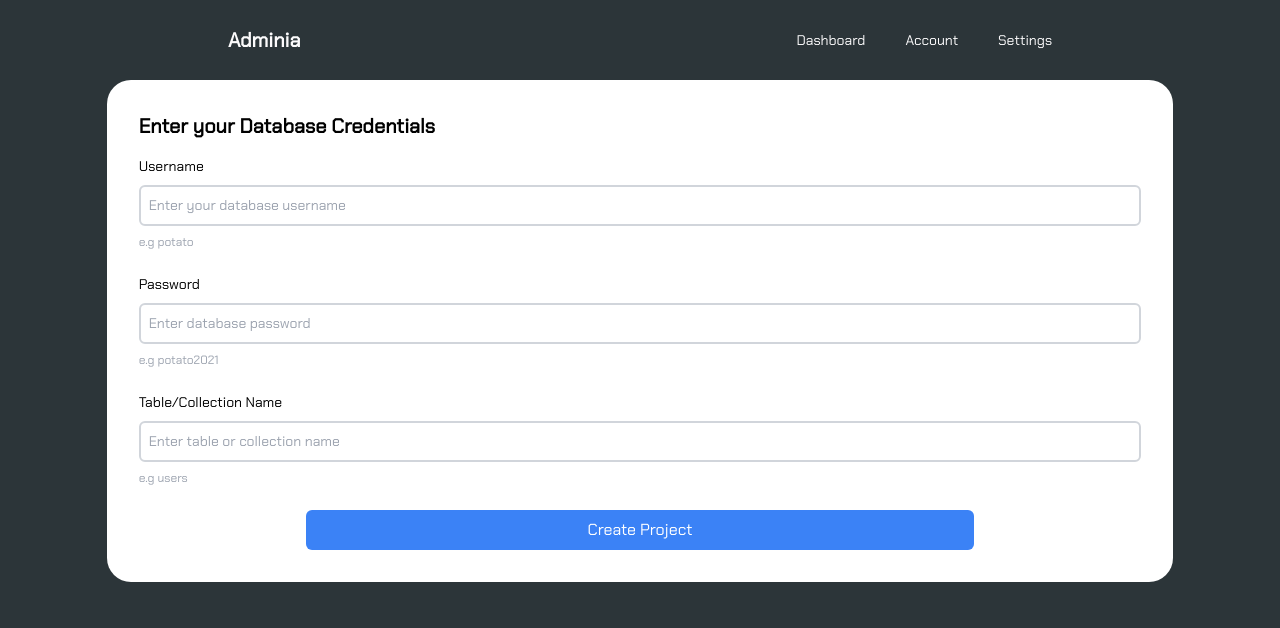
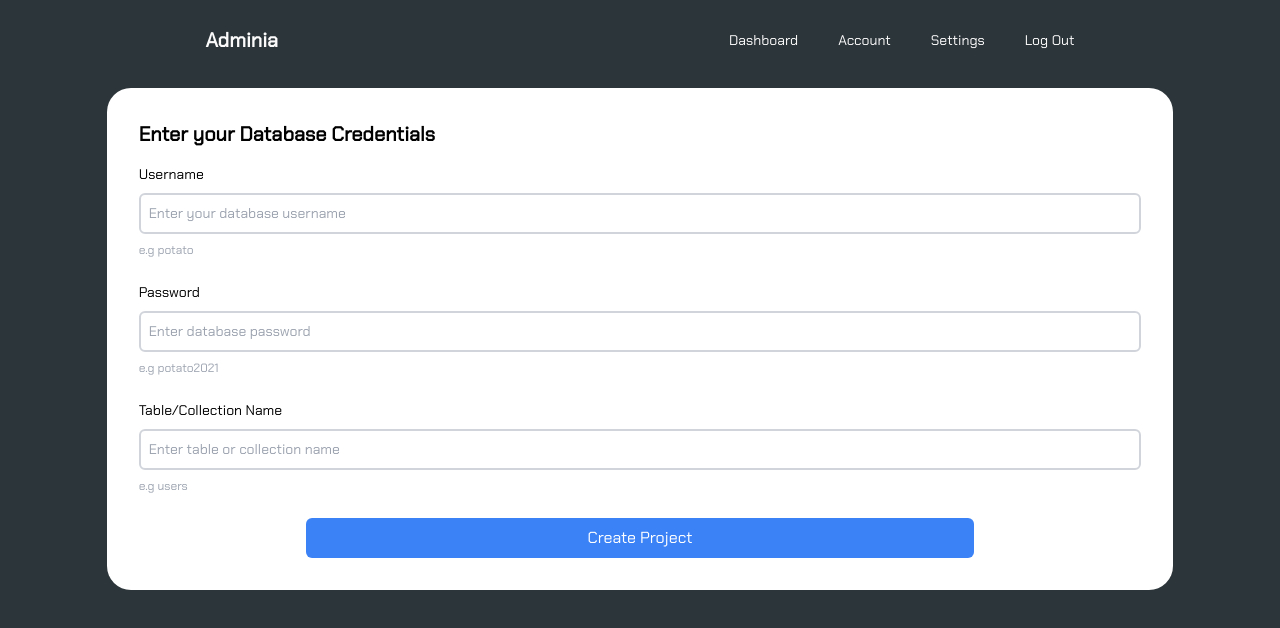
Before and after one commit to darksuei/adminia, a Next.js app: page /setup/credentials in a window 1280 px wide. Shown: the top 628 px of the page. Built offline with nearby package versions, Linux system fonts and the light colour scheme.

Commit message:
(feat): Add LogOut

```diff
--- a/src/app/components/Nav.tsx
+++ b/src/app/components/Nav.tsx
@@ -2,7 +2,7 @@ import Link from "next/link";
 
 export default function Nav() {
   return (
-    <nav className="w-full h-20 flex flex-row justify-around items-center gap-10">
+    <nav className="w-full h-20 flex flex-row justify-around items-center gap-10 mb-2">
       <h1 className="text-xl font-bold cursor-pointer">Adminia</h1>
       <ul className="flex flex-row gap-10">
         <li className="cursor-pointer text-sm hover:text-red-400">
@@ -10,6 +10,7 @@ export default function Nav() {
         </li>
         <li className="cursor-pointer text-sm hover:text-red-400">Account</li>
         <li className="cursor-pointer text-sm hover:text-red-400">Settings</li>
+        <li className="cursor-pointer text-sm hover:text-red-400">Log Out</li>
       </ul>
     </nav>
   );
```
